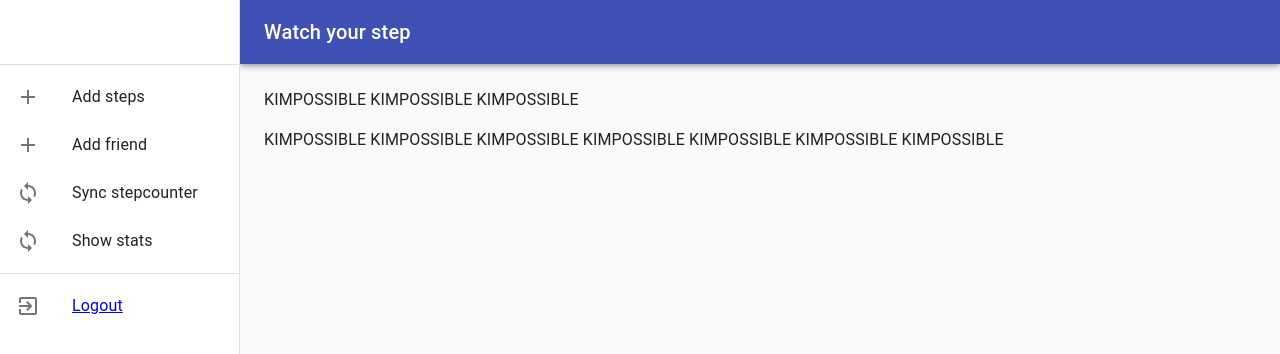
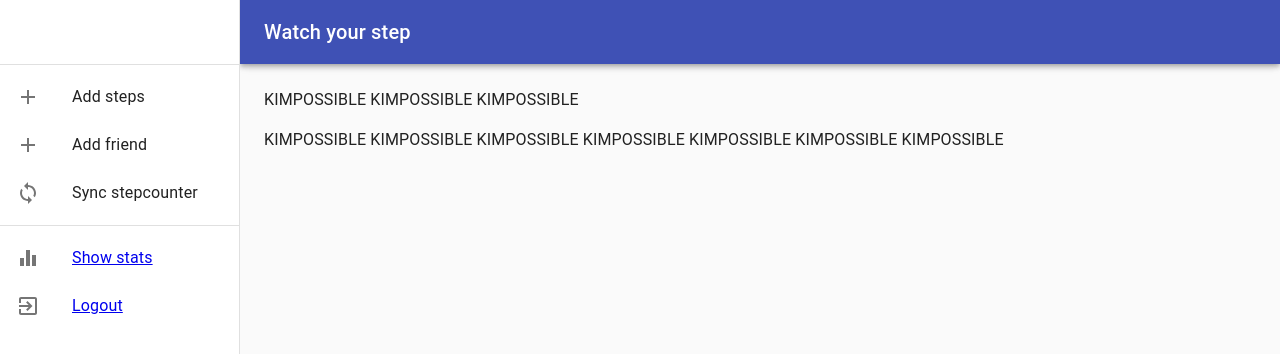
Before and after one commit to kimlintu/grupp17, a React (Create React App) app: page / in a window 1280 px wide. Shown: the top 354 px of the page. Built offline with nearby package versions, Linux system fonts and the light colour scheme.

Commit message:
changed icons in sidebar

```diff
--- a/src/view/mainMenuView.js
+++ b/src/view/mainMenuView.js
@@ -69,7 +69,7 @@ function PermanentDrawerLeft() {
         <div className={classes.toolbar} />
         <Divider />
         <List>
-          {['Add steps', 'Add friend', 'Sync stepcounter', 'Show stats'].map((text, index) => (
+          {['Add steps', 'Add friend', 'Sync stepcounter'].map((text, index) => (
             <ListItem button key={text}>
               <ListItemIcon>{((index === 1) || index === 0) ? <AddIcon /> : <SyncIcon />}</ListItemIcon>
               <ListItemText primary={text} />
@@ -78,10 +78,10 @@ function PermanentDrawerLeft() {
         </List>
         <Divider />
         <List>
-          {['Logout'].map((text, index) => (
+          {['Show stats', 'Logout'].map((text, index) => (
             <Link to="/login">
             <ListItem button key={text}>
-              <ListItemIcon>{index % 2 === 0 ? <ExitToAppIcon /> : <MailIcon />}</ListItemIcon>
+              <ListItemIcon>{index % 2 === 0 ? <EqualizerIcon /> : <ExitToAppIcon />}</ListItemIcon>
               <ListItemText primary={text} />
             </ListItem>
             </Link>
```
